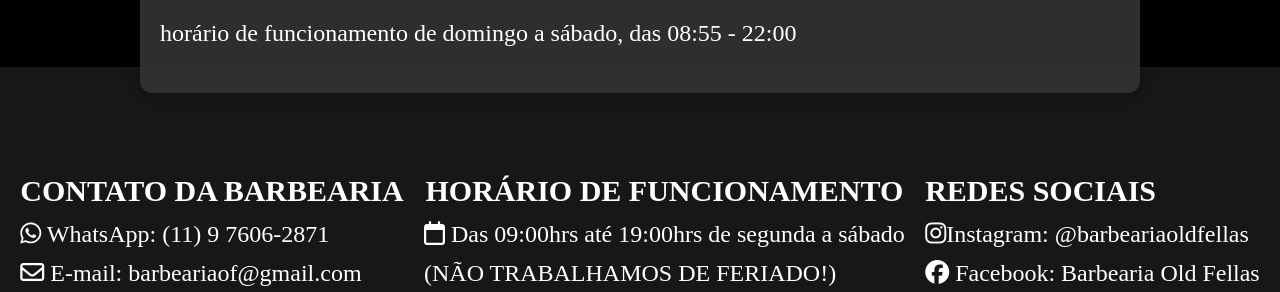
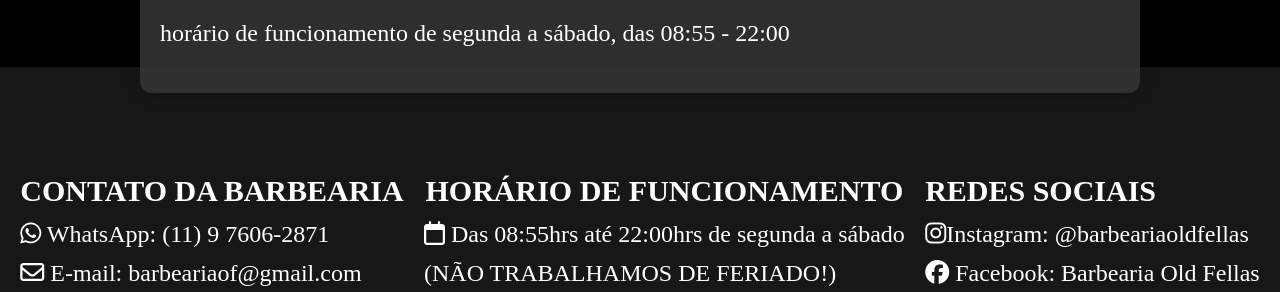
Before and after one commit to kyuri887/PROJETO-BARBEARIA, a plain HTML site: page index.html in a window 1280 px wide. Shown: the part 3911-4203 px from the top of the page. Drawn offline with Linux system fonts and the light colour scheme.

Commit message:
mudança de horario de funcionamento

```diff
--- a/index.html
+++ b/index.html
@@ -135,7 +135,7 @@
         referrerpolicy="no-referrer-when-downgrade">
       </iframe>
 
-      <p class="horario">horário de funcionamento de domingo a sábado, das 08:55 - 22:00</p>
+      <p class="horario">horário de funcionamento de segunda a sábado, das 08:55 - 22:00</p>
       </article>
     </section>
   <footer>
@@ -152,7 +152,7 @@
     <div class="footer-funcionamento">
       <h2>HORÁRIO DE FUNCIONAMENTO</h2>
       <ul>
-        <li><i class="fa-regular fa-calendar"></i> Das 09:00hrs até 19:00hrs de segunda a sábado <br> (NÃO TRABALHAMOS DE FERIADO!)</li>
+        <li><i class="fa-regular fa-calendar"></i> Das 08:55hrs até 22:00hrs de segunda a sábado <br> (NÃO TRABALHAMOS DE FERIADO!)</li>
       </ul>
     </div>
     <div class="footer-redes-sociais">
```
